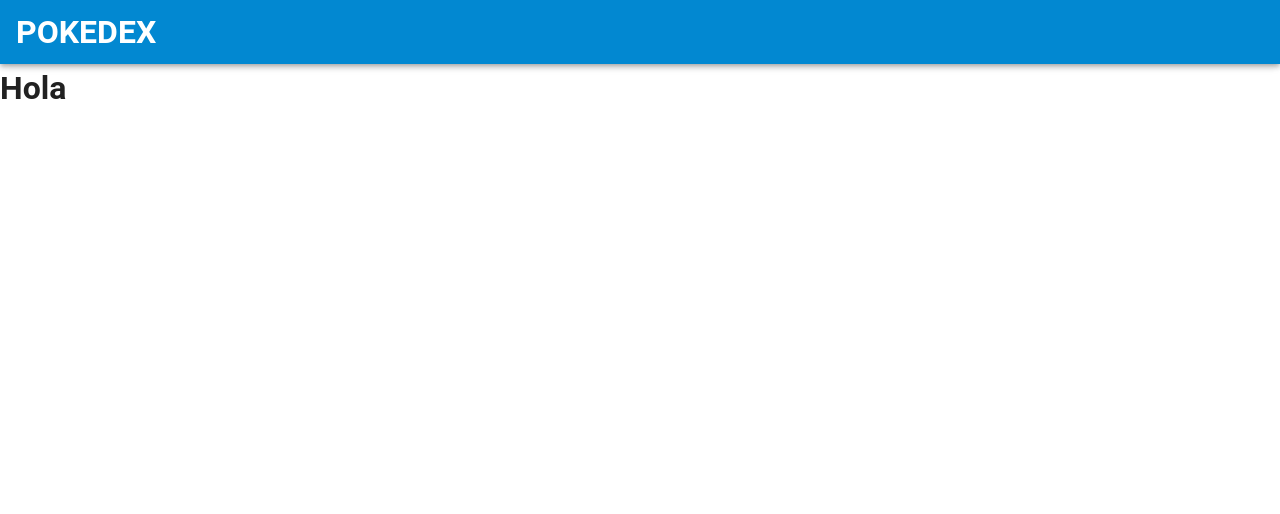
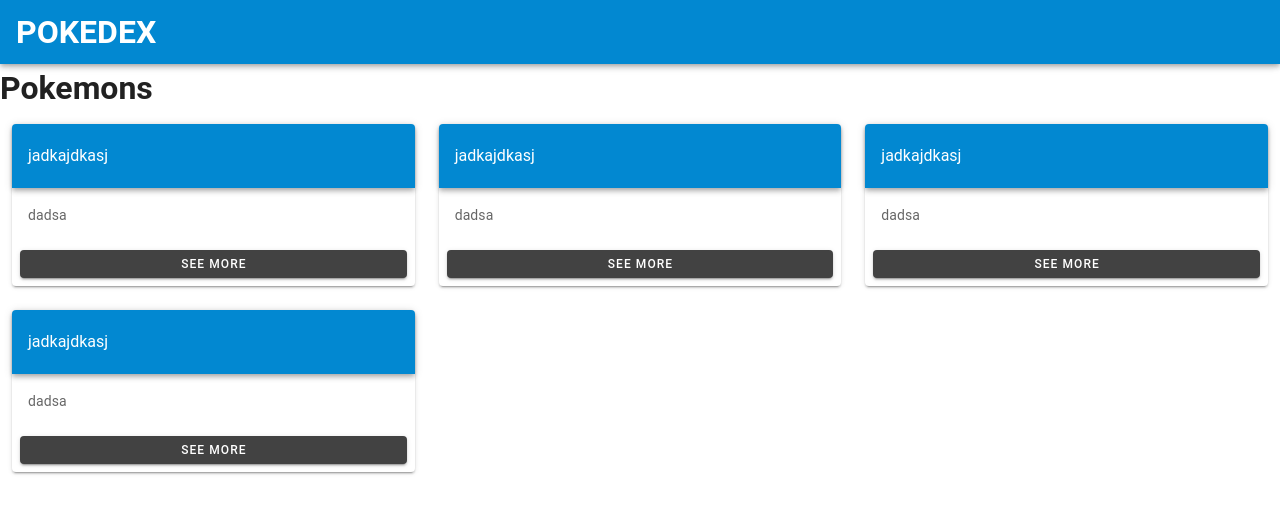
Before and after one commit to developermau/front-pokemom-vue, a Vue app: page / in a window 1280 px wide. Shown: the top 514 px of the page. Built offline with nearby package versions, Linux system fonts and the light colour scheme; a small style sheet from the web is missing.

Commit message:
! trabajando

```diff
--- a/src/App.vue
+++ b/src/App.vue
@@ -3,9 +3,9 @@
     <v-app-bar app color="primary" dark>
       <h1>POKEDEX</h1>
     </v-app-bar>
-    <v-content>
+    <v-main>
       <HelloWorld />
-    </v-content>
+    </v-main>
   </v-app>
 </template>
 
--- a/src/components/HelloWorld.vue
+++ b/src/components/HelloWorld.vue
@@ -1,15 +1,35 @@
 <template>
   <div>
-    <h1>Hola</h1>
+    <h1>Pokemons</h1>
+    <v-container fluid>
+      <v-row>
+        <v-col cols="12" sm="6" md="4">
+          <PokemonCard />
+        </v-col>
+        <v-col cols="12" sm="6" md="4">
+          <PokemonCard />
+        </v-col>
+        <v-col cols="12" sm="6" md="4">
+          <PokemonCard />
+        </v-col>
+        <v-col cols="12" sm="6" md="4">
+          <PokemonCard />
+        </v-col>
+      </v-row>
+    </v-container>
   </div>
 </template>
 
 <script>
-  export default {
+import PokemonCard from "./PokemonCard";
 
+export default {
+  name: "HelloWorld",
+  components: {
+    PokemonCard
   }
+};
 </script>
 
 <style lang="scss" scoped>
-
 </style>
--- /dev/null
+++ b/src/components/PokemonCard.vue
@@ -0,0 +1,21 @@
+<template>
+  <v-card>
+    <v-toolbar color="primary" dark class="justify-center">jadkajdkasj</v-toolbar>
+    <v-card-text>
+        dadsa
+    </v-card-text>
+    <v-card-actions>
+        <v-btn small block color="secondary">See more</v-btn>
+    </v-card-actions>
+  </v-card>
+</template>
+
+<script>
+export default {
+  props: ["pokemon"],
+  name: "PokemonCard"
+};
+</script>
+
+<style lang="scss" scoped>
+</style>
```
